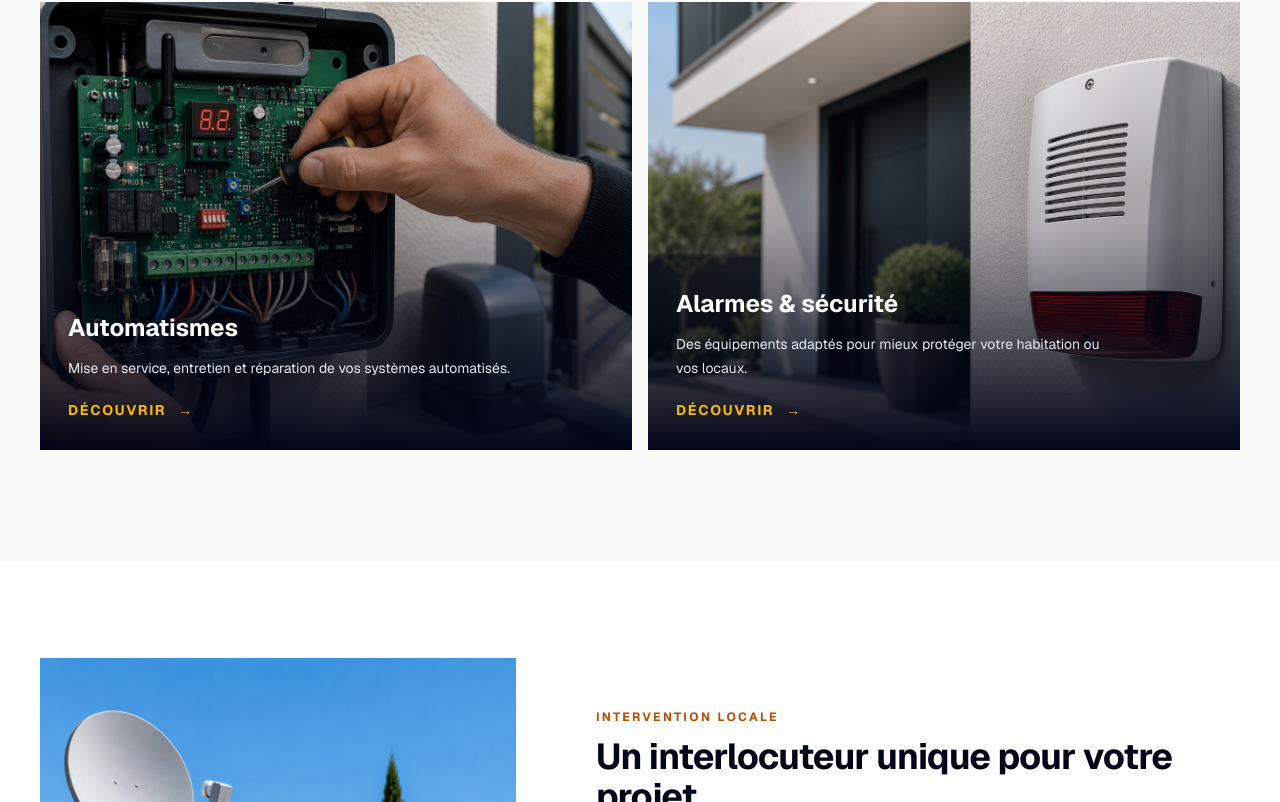
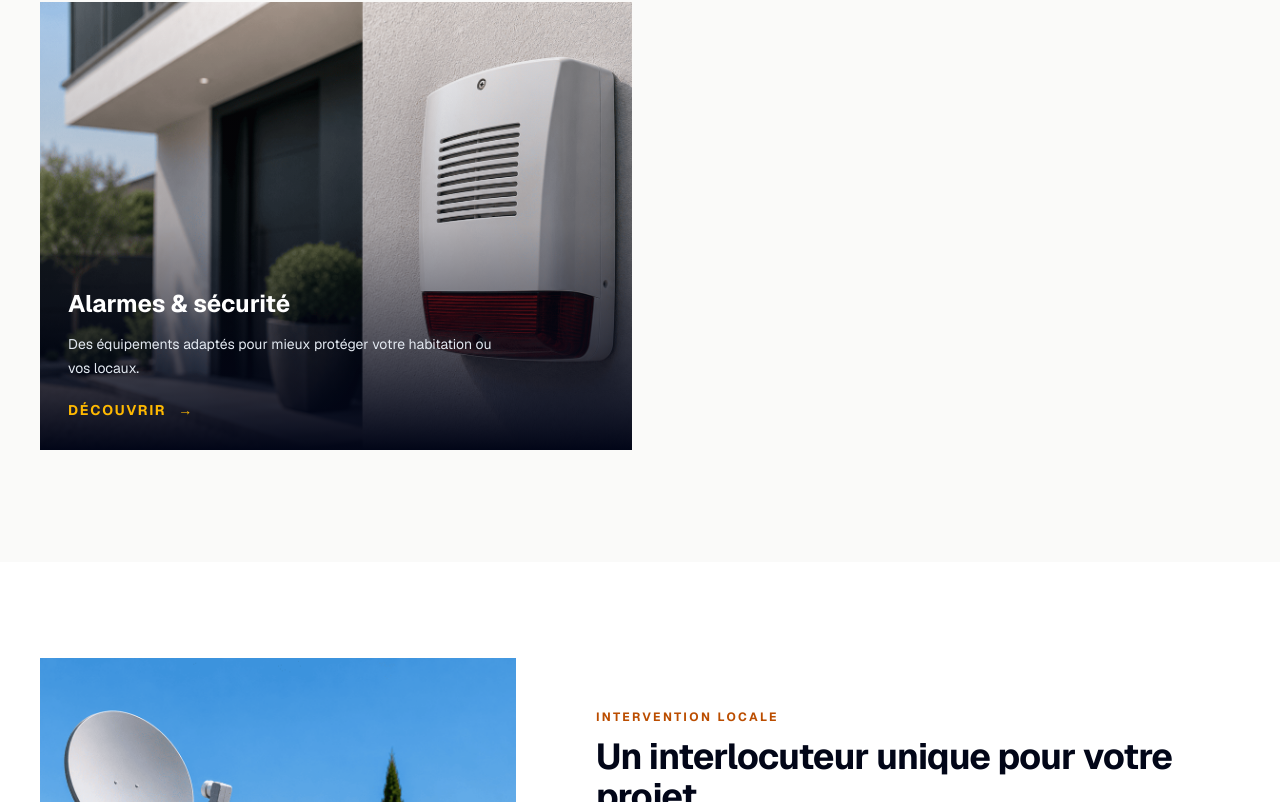
Before and after one commit to ChristopheC-83/site_pascal, a Next.js app: page / in a window 1280 px wide. Shown: the part 1642-2444 px from the top of the page. Built offline with nearby package versions, Linux system fonts and the light colour scheme; no server answers.

Commit message:
fix automatismes

```diff
--- a/data/services.ts
+++ b/data/services.ts
@@ -31,14 +31,14 @@ export const services: Service[] = [
     image: "/images/Mécanisme moderne de portail coulissant.png",
     imageAlt: "Mécanisme de motorisation d'un portail coulissant",
   },
-  {
-    slug: "automatismes",
-    title: "Automatismes",
-    shortDescription:
-      "Mise en service, entretien et réparation de vos systèmes automatisés.",
-    image: "/images/Réparation du boîtier de contrôle automatique.png",
-    imageAlt: "Intervention technique sur un boîtier de contrôle automatique",
-  },
+  // {
+  //   slug: "automatismes",
+  //   title: "Automatismes",
+  //   shortDescription:
+  //     "Mise en service, entretien et réparation de vos systèmes automatisés.",
+  //   image: "/images/Réparation du boîtier de contrôle automatique.png",
+  //   imageAlt: "Intervention technique sur un boîtier de contrôle automatique",
+  // },
   {
     slug: "alarmes-securite",
     title: "Alarmes & sécurité",
```
